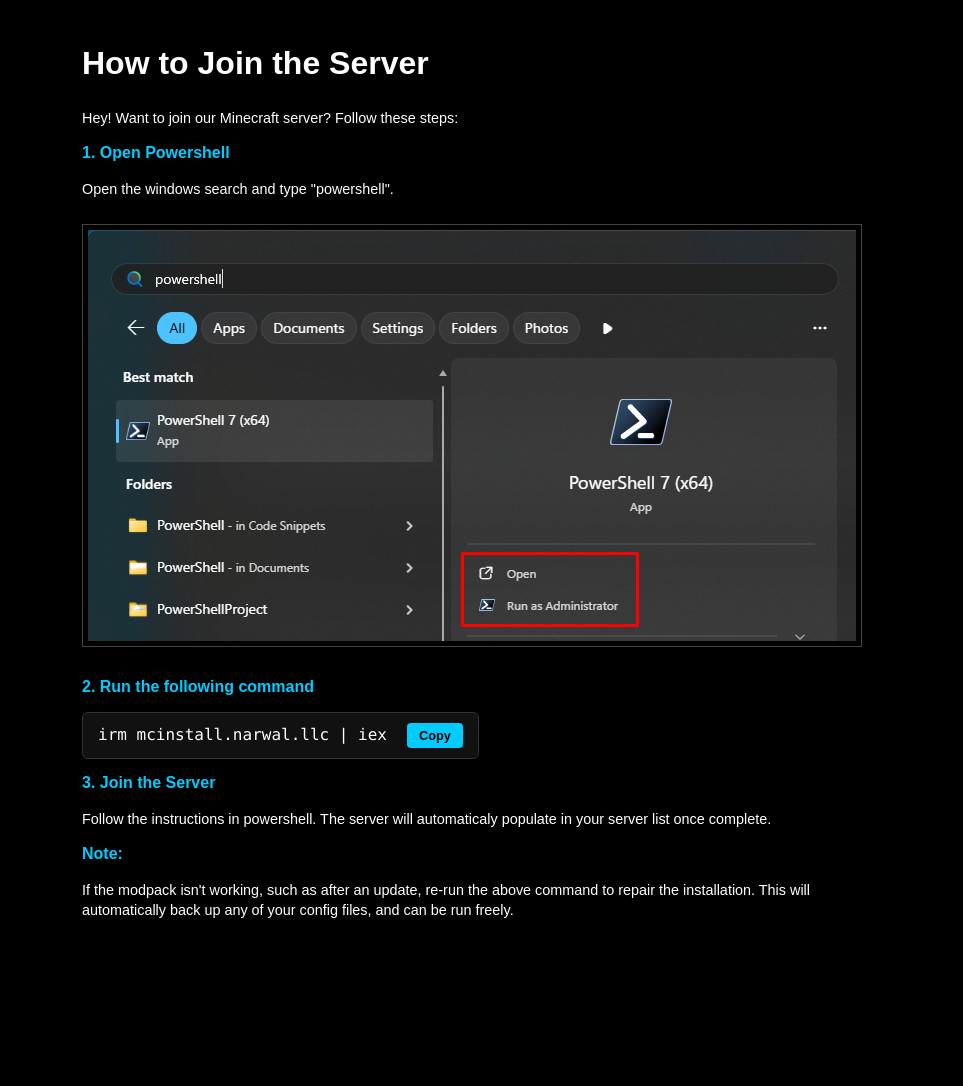
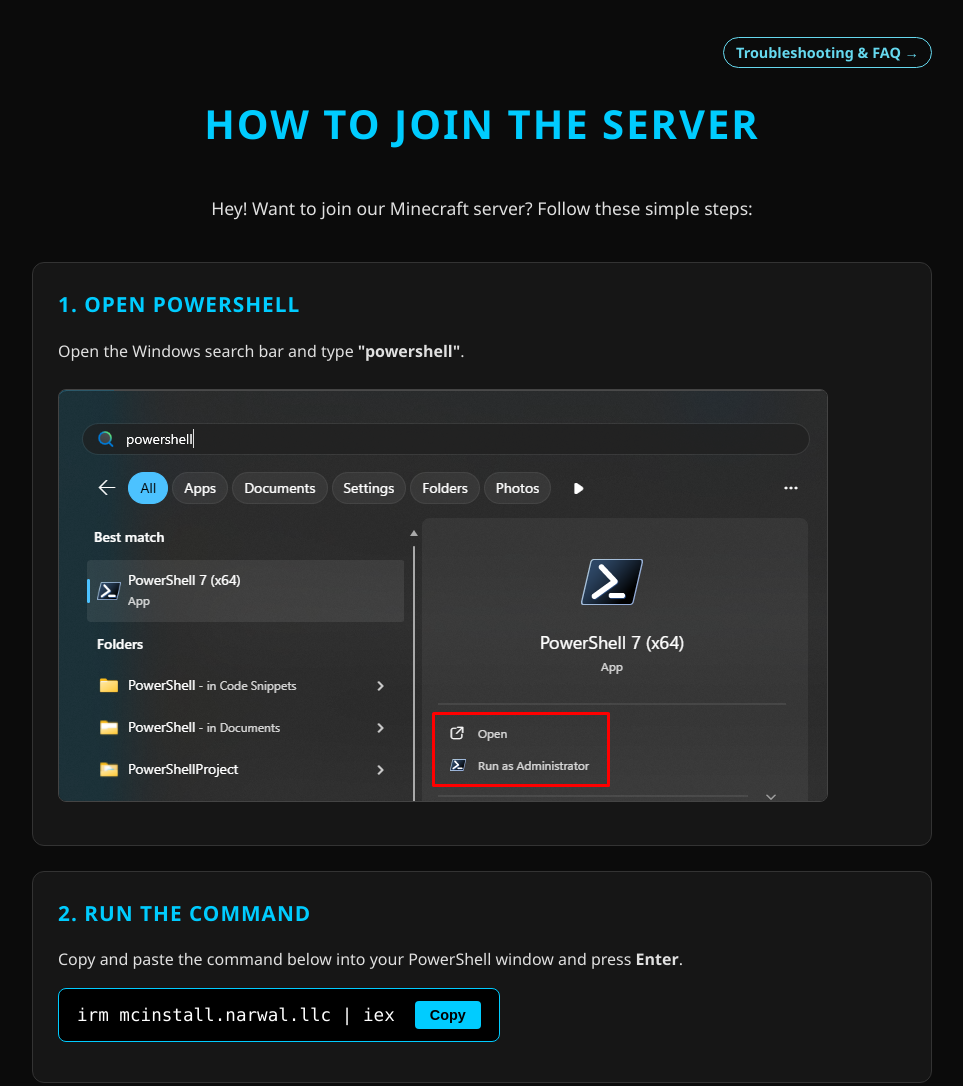
Before and after one commit to noteuphorix/EuphoriaPack, a plain HTML site: page index.html in a window 1280 px wide. Shown: the top 1086 px of the page, without its empty margins (158-1121 px from the left). Before the commit the page ends 955 px from the top, so only its background shows below. Drawn offline with Linux system fonts and the light colour scheme.

Commit message:
Formatting update

```diff
--- a/index.html
+++ b/index.html
@@ -2,93 +2,173 @@
 <html lang="en">
 <head>
   <meta charset="UTF-8">
+  <meta name="viewport" content="width=device-width, initial-scale=1.0">
   <title>Euphoria Pack +</title>
   <style>
+    :root {
+      --primary: #00ccff;
+      --bg: #0b0b0b;
+      --card-bg: #161616;
+      --text: #e0e0e0;
+      --accent: #66d9ef;
+    }
+
     body {
-      background-color: #000;
-      color: #fff;
-      font-family: sans-serif;
-      max-width: 800px;
-      margin: auto;
-      padding: 20px;
-      line-height: 1.4;
+      background-color: var(--bg);
+      color: var(--text);
+      font-family: 'Segoe UI', Roboto, Helvetica, Arial, sans-serif;
+      line-height: 1.6;
+      max-width: 900px;
+      margin: 0 auto;
+      padding: 40px 20px;
     }
+
+    h1 {
+      color: var(--primary);
+      text-align: center;
+      font-size: 2.5em;
+      margin-bottom: 20px;
+      text-transform: uppercase;
+      letter-spacing: 2px;
+    }
+
+    .container {
+      display: flex;
+      flex-direction: column;
+      gap: 25px;
+    }
+
+    .step-card {
+      background: var(--card-bg);
+      border: 1px solid #333;
+      border-radius: 12px;
+      padding: 25px;
+    }
+
+    h2 {
+      color: var(--primary);
+      margin-top: 0;
+      font-size: 1.3em;
+      text-transform: uppercase;
+      letter-spacing: 1px;
+    }
+
+    p { margin-bottom: 15px; }
+
     img {
       max-width: 100%;
       height: auto;
       border: 1px solid #444;
-      padding: 5px;
+      border-radius: 8px;
       margin: 10px 0;
     }
-    h2 {
-      color: #00ccff;
-      font-size: 1em;
-    }
+
     /* Command Container Styling */
     .command-box {
-      background-color: #111;
-      padding: 10px 15px;
-      border-radius: 6px;
-      border: 1px solid #333;
+      background-color: #000;
+      padding: 12px 18px;
+      border-radius: 8px;
+      border: 1px solid var(--primary);
       display: flex;
       align-items: center;
       justify-content: space-between;
       max-width: fit-content;
-      margin: 10px 0;
+      margin: 15px 0;
     }
+
     code {
       font-family: 'Consolas', 'Monaco', monospace;
-      font-size: 1em;
+      font-size: 1.1em;
       color: #fff;
-      background: none;
-      padding: 0;
-      margin-right: 20px;
     }
+
     .copy-btn {
-      background-color: #00ccff;
+      background-color: var(--primary);
       color: #000;
       border: none;
-      padding: 5px 12px;
+      padding: 6px 15px;
       border-radius: 4px;
       cursor: pointer;
       font-weight: bold;
-      font-size: 0.8em;
-      transition: background-color 0.2s, transform 0.1s;
+      font-size: 0.9em;
+      margin-left: 20px;
+      transition: all 0.2s;
     }
+
     .copy-btn:hover {
       background-color: #0099cc;
+      transform: scale(1.05);
     }
+
     .copy-btn:active {
       transform: scale(0.95);
     }
-    p, a {
+
+    .nav-header {
+      text-align: right;
+      margin-bottom: 20px;
+    }
+
+    .nav-link {
+      color: var(--accent);
+      text-decoration: none;
+      font-weight: bold;
       font-size: 0.9em;
+      border: 1px solid var(--accent);
+      padding: 5px 12px;
+      border-radius: 20px;
+      transition: all 0.3s;
     }
-    a {
-      color: #66d9ef;
+
+    .nav-link:hover {
+      background-color: var(--accent);
+      color: #000;
+    }
+
+    .note-box {
+      background: rgba(255, 204, 0, 0.1);
+      border-left: 4px solid #ffcc00;
+      padding: 15px;
+      border-radius: 4px;
+      font-size: 0.95em;
     }
   </style>
 </head>
 <body>
+
+  <div class="nav-header">
+    <a href="FAQ.html" class="nav-link">Troubleshooting & FAQ →</a>
+  </div>
+
   <h1>How to Join the Server</h1>
 
-  <p>Hey! Want to join our Minecraft server? Follow these steps:</p>
+  <div class="container">
+    <p style="text-align: center; font-size: 1.1em;">Hey! Want to join our Minecraft server? Follow these simple steps:</p>
 
-  <h2>1. Open Powershell</h2>
-  <p>Open the windows search and type "powershell".</p>
-  <img src="Images/Powershell.png" alt="Add Powershell Search Screenshot">
+    <div class="step-card">
+      <h2>1. Open PowerShell</h2>
+      <p>Open the Windows search bar and type <strong>"powershell"</strong>.</p>
+      <img src="Images/Powershell.png" alt="PowerShell Search Screenshot">
+    </div>
 
-  <h2>2. Run the following command</h2>
+    <div class="step-card">
+      <h2>2. Run the Command</h2>
+      <p>Copy and paste the command below into your PowerShell window and press <strong>Enter</strong>.</p>
       <div class="command-box">
         <code id="cmdText">irm mcinstall.narwal.llc | iex</code>
         <button class="copy-btn" onclick="copyCommand()">Copy</button>
       </div>
+    </div>
 
+    <div class="step-card">
       <h2>3. Join the Server</h2>
-  <p>Follow the instructions in powershell. The server will automaticaly populate in your server list once complete.</p>
+      <p>Follow the automated instructions in PowerShell. Once complete, the server will automatically appear in your Minecraft server list!</p>
+    </div>
 
-  <h2>Note:</h2>
-  <p>If the modpack isn't working, such as after an update, re-run the above command to repair the installation. This will automatically back up any of your config files, and can be run freely.</p>
+    <div class="note-box">
+      <strong>💡 Repairing your install:</strong> If the modpack stops working or an update is released, simply re-run the command above. It will safely back up your configuration files and repair the installation.
+    </div>
+  </div>
 
   <script>
     function copyCommand() {
```
Also changed, not shown: FAQ.html (added, +156 -0 lines), reinstall.html (deleted, +0 -76 lines). Lines whose indentation alone changed are shown as unchanged.
